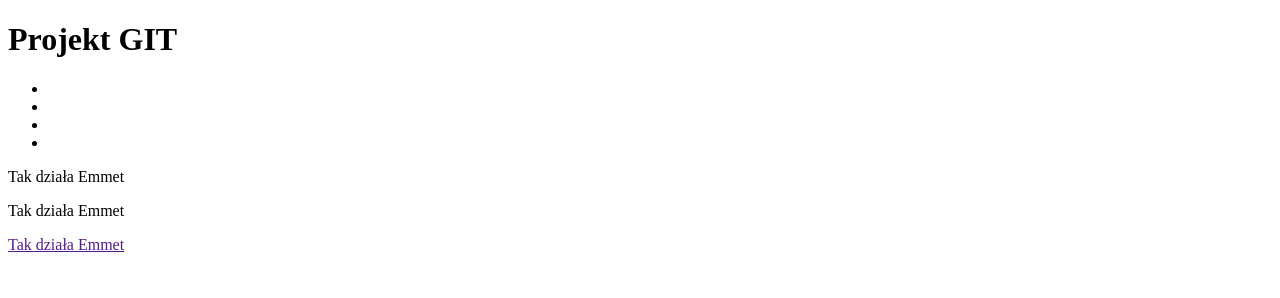
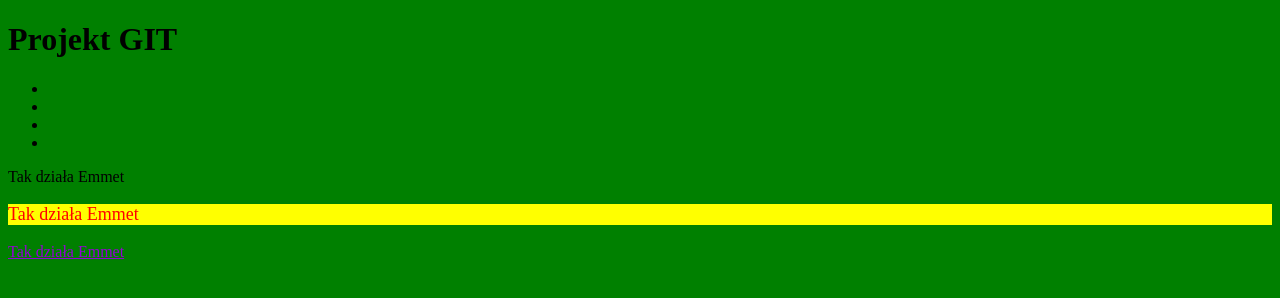
Before and after one commit to zxspace1/projekt-testowy, a plain HTML site: page index.html in a window 1280 px wide. Drawn offline with Linux system fonts and the light colour scheme.

Commit message:
materiały css

```diff
--- a/index.html
+++ b/index.html
@@ -3,6 +3,7 @@
 <head>
     <meta charset="UTF-8">
     <title>Pierwszy commit</title>
+    <link rel="stylesheet" href="style.css">
 </head>
 <body>
    <h1>Projekt GIT</h1>
@@ -16,7 +17,7 @@
    <!--div{Tak działa Emmet}+p{Tak działa Emmet}+a{Tak działa Emmet} -->
    <div>Tak działa Emmet</div>
    <p>Tak działa Emmet</p>
-   <a href="">Tak działa Emmet</a>
+   <a href="https://developers.google.com/web/tools/chrome-devtools/">Tak działa Emmet</a>
    <!--div>p#paragraf-$@1*5-->
    <div>
        <p id="paragraf-1"></p>
--- a/style.css
+++ b/style.css
@@ -1,3 +1,15 @@
 body{
-    background: red;
+    background: green;
 }
+
+p {
+color: red;
+font-size: 18px;
+background: yellow;
+}
+a {
+color: red;
+}
+a {
+color: darkviolet;
+}
```
